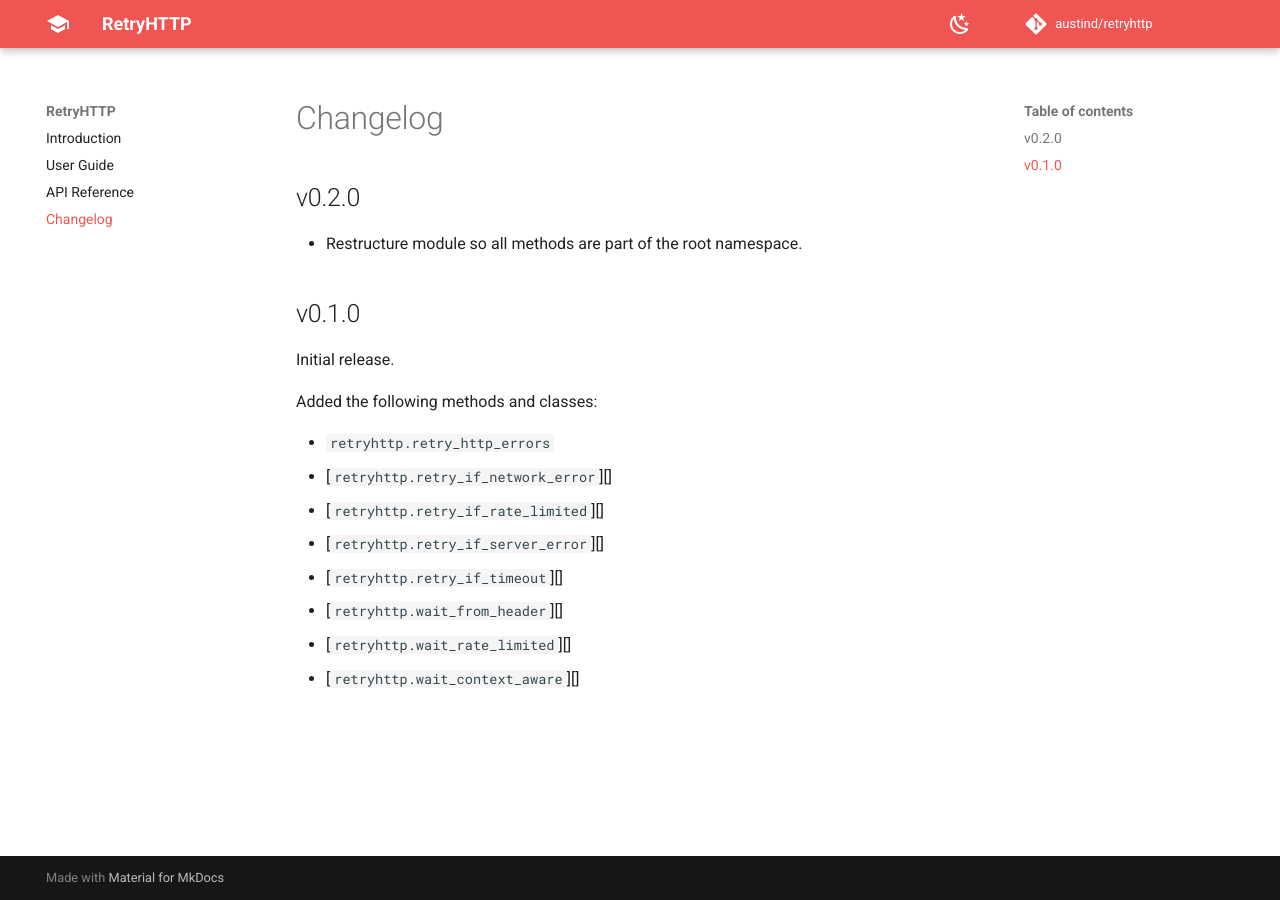
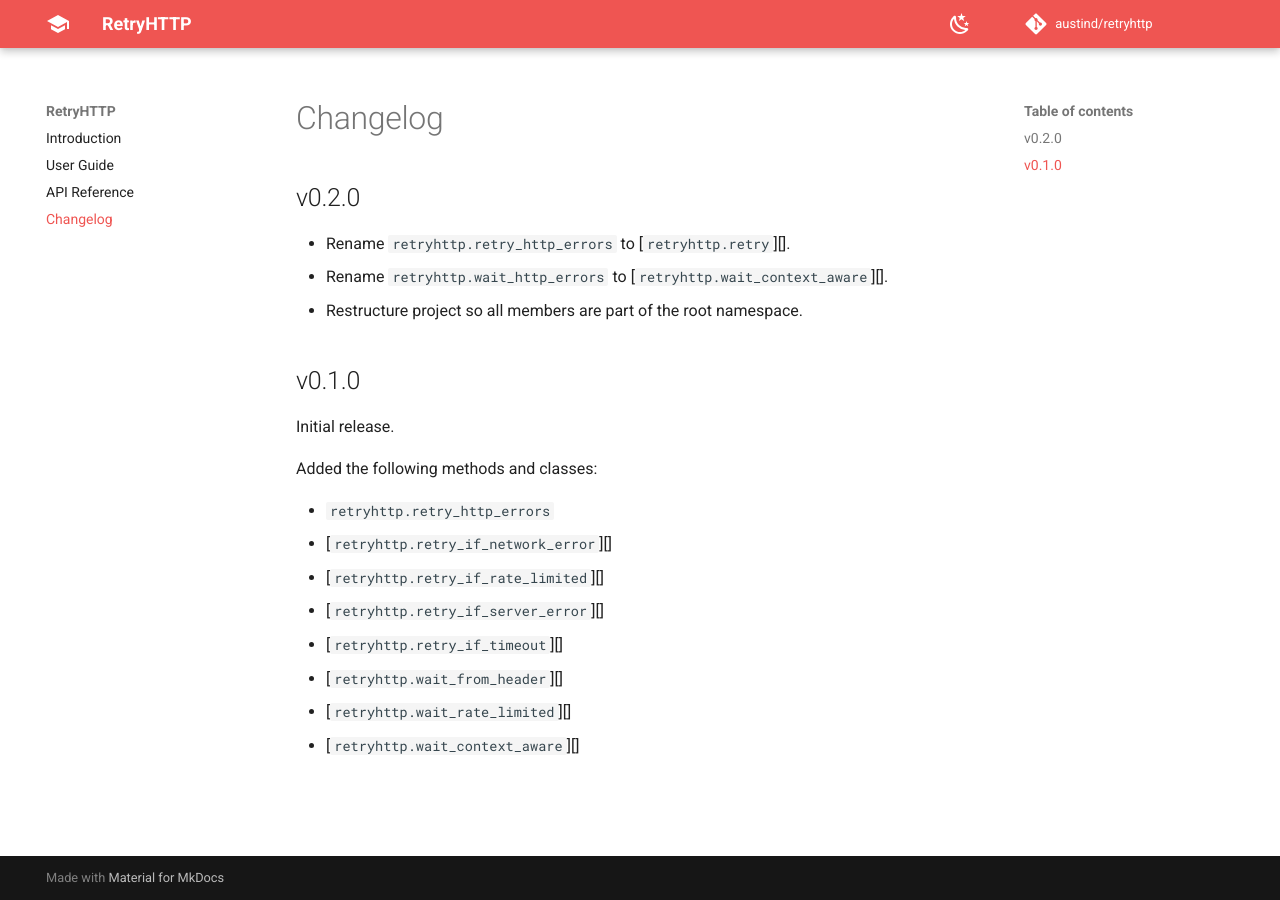
Before and after one commit to austind/retryhttp, an MkDocs documentation site: the page built from docs/changelog.md, in a window 1280 px wide. Built offline with MkDocs 1.6.1 and Material for MkDocs 9.7.7, drawn with Linux system fonts in a browser that asks for light colours; comment, search, counter and statistics services are not loaded.

Commit message:
Update changelog

```diff
--- a/docs/changelog.md
+++ b/docs/changelog.md
@@ -2,7 +2,9 @@
 
 ## v0.2.0
 
-* Restructure module so all methods are part of the root namespace.
+* Rename `retryhttp.retry_http_errors` to [`retryhttp.retry`][].
+* Rename `retryhttp.wait_http_errors` to [`retryhttp.wait_context_aware`][].
+* Restructure project so all members are part of the root namespace.
 
 ## v0.1.0
 
```
